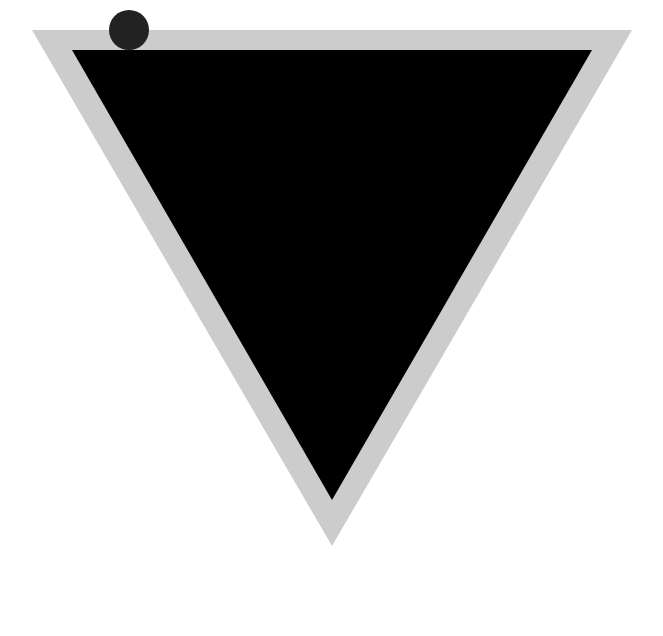
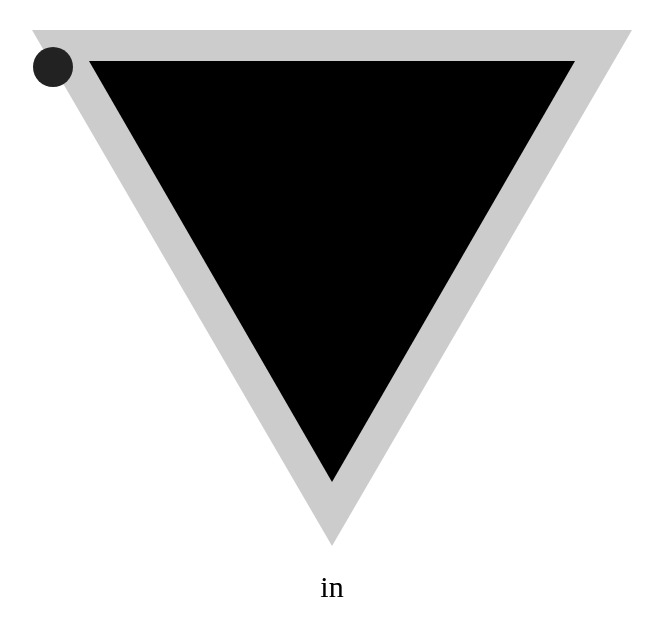
Before and after one commit to davich/davich.github.io, a Jekyll site: the page breathe.html, which Jekyll copies as it is, in a window 1280 px wide. Shown: the top 636 px of the page, without its empty margins (308-971 px from the left). Built offline with Jekyll 4.4.1, drawn with Linux system fonts in a browser that asks for light colours.

Commit message:
update breathe

```diff
--- a/breathe.html
+++ b/breathe.html
@@ -3,14 +3,14 @@
     #outer {
       margin: 30px auto;
       width: 600px;
-      height: 600px;
+      height: 510px;
       position: relative;
     }
     #triangle {
       position: absolute;
       width: 0;
       height: 0;
-      animation: triangle 12s linear infinite;
+      animation: triangle 15s linear infinite;
     }
     #triangle_backing {
       position: absolute;
@@ -22,6 +22,9 @@
     @keyframes triangle {
       0%  {left: 275px; top: 180px; border-left: 26px solid transparent; border-right: 26px solid transparent; border-top: 45px solid black;}
       33%   {left: 40px; top: 20px; border-left: 260px solid transparent; border-right: 260px solid transparent; border-top: 450px solid black;}
+      42% { border-top-color: #366; }
+      50% { border-top-color: #636; }
+      58% { border-top-color: #663; }
       66%  {left: 40px; top: 20px; border-left: 260px solid transparent; border-right: 260px solid transparent; border-top: 450px solid black;}
       100%  {left: 275px; top: 180px; border-left: 26px solid transparent; border-right: 26px solid transparent; border-top: 45px solid black;}
     }
@@ -38,8 +41,51 @@
       height: 40px;
       border-radius: 50%;
       background-color: #222;
-      animation: ball 12s linear infinite;
+      animation: ball 15s linear infinite;
       z-index: 3;
+    }
+    #breathe_in {
+      visibility: visible;
+      animation: breathe_in 15s linear infinite;
+    }
+    @keyframes breathe_in {
+      0% { visibility: visible; }
+      32% { visibility: hidden; }
+      99% { visibility: hidden;}
+      100% { visibility: visible; }
+    }
+    #breathe_hold {
+      visibility: hidden;
+      animation: breathe_hold 15s linear infinite;
+    }
+    @keyframes breathe_hold {
+      32% { visibility: hidden; }
+      33% { visibility: visible; }
+      65% { visibility: hidden;}
+      100% { visibility: hidden; }
+    }
+    #breathe_out {
+      visibility: hidden;
+      animation: breathe_out 15s linear infinite;
+    }
+    @keyframes breathe_out {
+      32% { visibility: hidden; }
+      65% { visibility: hidden; }
+      66% { visibility: visible;}
+      99% { visibility: hidden; }
+    }
+    .instructions {
+      margin: 0 auto;
+      width: max-content;
+      position: relative;
+      width: 200px;
+    }
+    .instructions div {
+      position: absolute;
+      top: 0;
+      text-align: center;
+      width: 200px;
+      font-size: 30px;
     }
   </style>
 </html>
@@ -48,3 +94,8 @@
   <div id="triangle_backing"></div>
   <div id="triangle"></div>
 </div>
+<div class="instructions">
+  <div id="breathe_in">in</div>
+  <div id="breathe_hold">hold</div>
+  <div id="breathe_out">out</div>
+</div>
```
